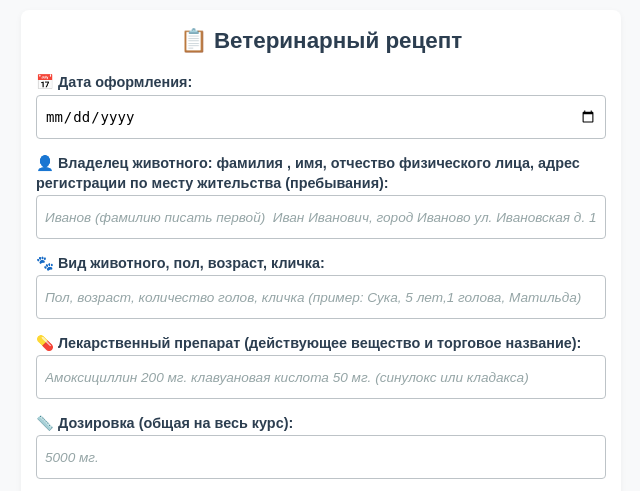
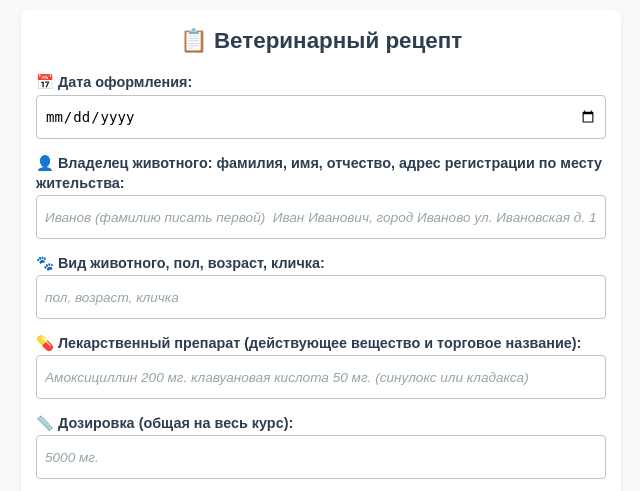
Before and after one commit to aibolitigr/VetReceptSite, a Flask app: page / in a window 1280 px wide. Shown: the top 491 px of the page, without its empty margins (319-959 px from the left). Run offline with Flask 3, Linux system fonts and the light colour scheme.

Commit message:
Внесены изменения в форму

```diff
--- a/templates/form.html
+++ b/templates/form.html
@@ -190,16 +190,16 @@
             <input type="date" name="date" required
                    value="{{ form_data.date if form_data else '' }}">
 
-            <label>👤 Владелец животного: фамилия , имя, отчество физического лица, адрес регистрации  по месту жительства (пребывания):</label>
+            <label>👤 Владелец животного: фамилия, имя, отчество, адрес регистрации по месту жительства:</label>
             <input type="text" name="owner_name"
                    value="{{ form_data.owner_name if form_data else '' }}"
                    placeholder="Иванов (фамилию писать первой)  Иван Иванович, город Иваново ул. Ивановская д. 10\2-134" required
                    autocapitalize="words">
 
-            <label>🐾 Вид животного, пол,  возраст, кличка:</label>
+            <label>🐾 Вид животного, пол, возраст, кличка:</label>
             <input type="text" name="pet_info"
                    value="{{ form_data.pet_info if form_data else '' }}"
-                   placeholder="Пол, возраст, количество голов, кличка (пример: Сука, 5 лет,1 голова, Матильда)" required>
+                   placeholder="пол, возраст, кличка" required>
 
             <label>💊 Лекарственный препарат (действующее вещество и торговое название):</label>
             <input type="text" name="medicine"
```
